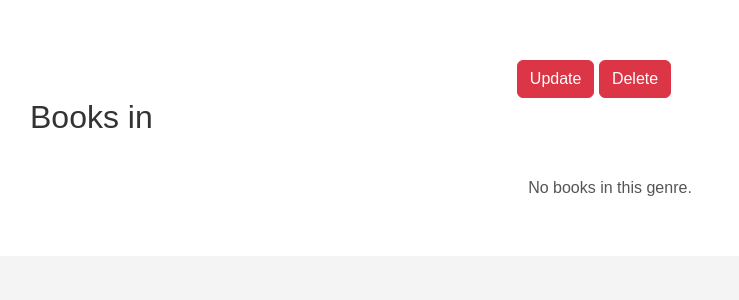
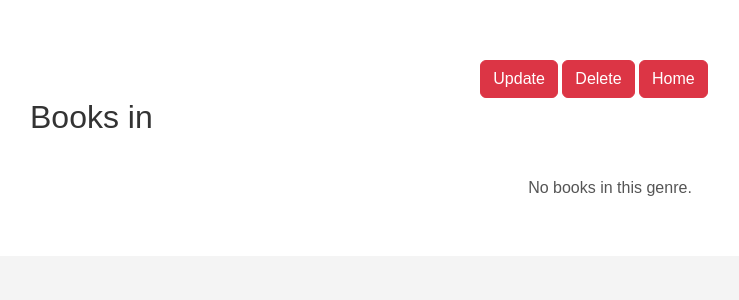
Before and after one commit to Sunatl/Exam8, a Django app: template templates/genre_detail.html in a window 1280 px wide. Shown: the top 300 px of the page, without its empty margins (46-785 px from the left). Run offline with Django 4.2, Linux system fonts and the light colour scheme; the template is opened without the code that fills it, so the values that code supplies are empty; some libraries are stand-ins or nearby versions.

Commit message:
Update author_detail.html and book_detail.html and genre.html

```diff
--- a/templates/author_detail.html
+++ b/templates/author_detail.html
@@ -12,6 +12,7 @@
                     <p>{{ author.biography }}</p>
                     <a href="{% url 'author-update' author.pk %}" class="btn btn-danger">Update</a>
                     <a href="{% url 'author-delete' author.pk %}" class="btn btn-danger">Delete</a>
+                    <a href="{% url 'base' %}" class="btn btn-danger">Home</a>
                 </div>
                 <!-- Pass the author pk to the URL -->
             </div> <br><br>
--- a/templates/book_detail.html
+++ b/templates/book_detail.html
@@ -12,6 +12,7 @@
             </div>
             <a href="{% url 'book-update' book.pk %}" class="btn btn-primary">Edit</a>
             <a href="{% url 'book-delete' book.pk %}" class="btn btn-danger">Delete</a>
+            <a href="{% url 'base' %}" class="btn btn-danger">Home</a>
         </div>
     </section>
 {% endblock %}
--- a/templates/genre_detail.html
+++ b/templates/genre_detail.html
@@ -9,6 +9,7 @@
                 <h1>{{ genre.name }}</h1>
                 <a href="{% url 'genre-update' genre.pk %}" class="btn btn-danger">Update</a>
                 <a href="{% url 'genre-delete' genre.pk %}" class="btn btn-danger">Delete</a>
+                <a href="{% url 'base' %}" class="btn btn-danger">Home</a>
             </div>
             <h2>Books in {{ genre.name }}</h2>
             <ul class="genre-books">
```
